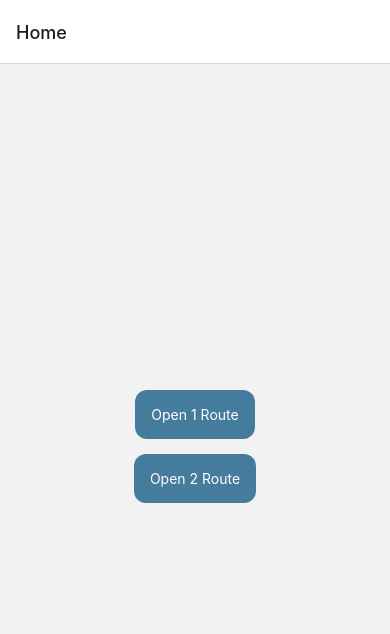
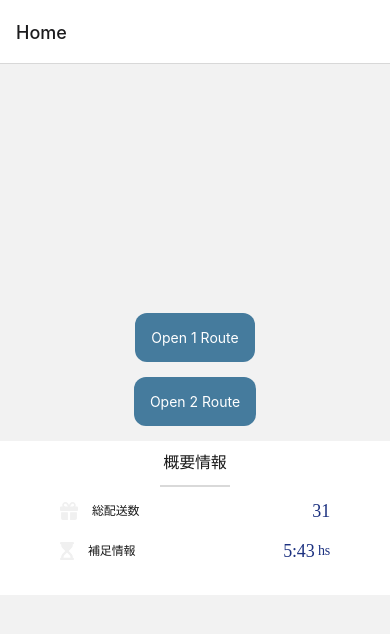
Before and after one commit to pipe2k27/React-Native-Maps-Demo, a React Native app: screen /Home in a window 390 px wide. Shown: the top 634 px of the page. Built offline with nearby package versions, Linux system fonts and the light colour scheme.

Commit message:
TA/10: Resume package component 2nd page

```diff
--- /dev/null
+++ b/src/assets/base/GiftIcon.tsx
@@ -0,0 +1,23 @@
+import * as React from "react";
+import Svg, { G, Path, Defs, ClipPath, Rect } from "react-native-svg";
+
+export const GiftIcon = () => (
+  <Svg
+    width={18}
+    height={18}
+    viewBox="0 0 18 18"
+    fill="none"
+  >
+    <G clipPath="url(#clip0_19_799)">
+      <Path
+        d="M6.69727 2.41875L7.9207 4.5H7.875H5.34375C4.5668 4.5 3.9375 3.8707 3.9375 3.09375C3.9375 2.3168 4.5668 1.6875 5.34375 1.6875H5.42109C5.94492 1.6875 6.43359 1.96523 6.69727 2.41875ZM2.25 3.09375C2.25 3.6 2.37305 4.07812 2.5875 4.5H1.125C0.502734 4.5 0 5.00273 0 5.625V7.875C0 8.49727 0.502734 9 1.125 9H16.875C17.4973 9 18 8.49727 18 7.875V5.625C18 5.00273 17.4973 4.5 16.875 4.5H15.4125C15.627 4.07812 15.75 3.6 15.75 3.09375C15.75 1.38516 14.3648 0 12.6562 0H12.5789C11.4574 0 10.4168 0.594141 9.84727 1.56094L9 3.00586L8.15273 1.56445C7.5832 0.594141 6.54258 0 5.42109 0H5.34375C3.63516 0 2.25 1.38516 2.25 3.09375ZM14.0625 3.09375C14.0625 3.8707 13.4332 4.5 12.6562 4.5H10.125H10.0793L11.3027 2.41875C11.5699 1.96523 12.0551 1.6875 12.5789 1.6875H12.6562C13.4332 1.6875 14.0625 2.3168 14.0625 3.09375ZM1.125 10.125V16.3125C1.125 17.2441 1.88086 18 2.8125 18H7.875V10.125H1.125ZM10.125 18H15.1875C16.1191 18 16.875 17.2441 16.875 16.3125V10.125H10.125V18Z"
+        fill="#F0F0F0"
+      />
+    </G>
+    <Defs>
+      <ClipPath id="clip0_19_799">
+        <Rect width={18} height={18} fill="white" />
+      </ClipPath>
+    </Defs>
+  </Svg>
+);
--- /dev/null
+++ b/src/assets/base/HourGlassIcon.tsx
@@ -0,0 +1,16 @@
+import * as React from "react";
+import Svg, { Path } from "react-native-svg";
+
+export const HourGlassIcon = () => (
+  <Svg
+    width={14}
+    height={18}
+    viewBox="0 0 14 18"
+    fill="none"
+  >
+    <Path
+      d="M1.16667 0C0.521354 0 0 0.502734 0 1.125C0 1.74727 0.521354 2.25 1.16667 2.25V2.63672C1.16667 4.12734 1.78281 5.5582 2.87656 6.61289L5.34844 9L2.87656 11.3871C1.78281 12.4418 1.16667 13.8727 1.16667 15.3633V15.75C0.521354 15.75 0 16.2527 0 16.875C0 17.4973 0.521354 18 1.16667 18H2.33333H11.6667H12.8333C13.4786 18 14 17.4973 14 16.875C14 16.2527 13.4786 15.75 12.8333 15.75V15.3633C12.8333 13.8727 12.2172 12.4418 11.1234 11.3871L8.65156 9L11.1271 6.61289C12.2208 5.5582 12.837 4.12734 12.837 2.63672V2.25C13.4823 2.25 14.0036 1.74727 14.0036 1.125C14.0036 0.502734 13.4823 0 12.837 0H11.6667H2.33333H1.16667ZM10.5 15.3633V15.75H3.5V15.3633C3.5 14.4668 3.86823 13.609 4.52448 12.9762L7 10.5926L9.47552 12.9797C10.1318 13.6125 10.5 14.4703 10.5 15.3668V15.3633Z"
+      fill="#F0F0F0"
+    />
+  </Svg>
+);
--- a/src/assets/index.ts
+++ b/src/assets/index.ts
@@ -1,3 +1,5 @@
 export * from './base/DipCoreLogo';
 export * from './base/NriBlueLogo';
 export * from './base/NriWhiteLogo';
+export * from './base/GiftIcon';
+export * from './base/HourGlassIcon';
--- /dev/null
+++ b/src/components/UI/ResumePackage/ResumePackage.component.tsx
@@ -0,0 +1,41 @@
+import React from 'react';
+import { View } from 'react-native';
+import { StyledText } from '../StyledText/StyledText.component';
+import { GiftIcon, HourGlassIcon } from '../../../assets';
+import { styles } from './ResumePackage.styles';
+
+export const ResumePackage = () => {
+  return (
+    <View style={styles.container}>
+      <StyledText subtitle style={{ margin: 13, lineHeight: 18 }} >概要情報</StyledText>
+      <View style={styles.underline}></View>
+
+      <View style={styles.resume}>
+        <View style={styles.row}>
+          <View style={styles.iconContainer}>
+            <GiftIcon />
+            <StyledText type4 style={{ marginLeft: 14, lineHeight: 18 }}>総配送数</StyledText>
+          </View>
+          <StyledText type1 style={{ fontSize: 18, color: '#1C3180', lineHeight: 20 }}>
+            31
+          </StyledText>
+        </View>
+        <View style={styles.row}>
+          <View style={styles.iconContainer}>
+            <HourGlassIcon />
+            <StyledText type4 style={{ marginLeft: 14, lineHeight: 18 }}>補足情報</StyledText>
+          </View>
+          <View style={styles.iconContainer}>
+            <StyledText type1 style={{ fontSize: 18, color: '#1C3180', lineHeight: 20 }}>
+              5:43
+            </StyledText>
+            <StyledText type2 style={{ fontSize: 14, color: '#1C3180', lineHeight: 18 }}>
+              {' hs'}
+            </StyledText>
+
+          </View>
+        </View>
+      </View>
+    </View>
+  );
+};
--- /dev/null
+++ b/src/components/UI/ResumePackage/ResumePackage.styles.ts
@@ -0,0 +1,30 @@
+import { StyleSheet } from 'react-native';
+import { theme } from '../../../theme';
+
+export const styles = StyleSheet.create({
+  container: {
+    width: '100%',
+    alignItems: 'center',
+    backgroundColor: theme.colors.white,
+  },
+  underline: {
+    borderWidth: 1,
+    borderColor: '#D9D9D9',
+    width: 70,
+    margin: 0,
+    padding: 0,
+  },
+  resume: {
+    width: 270,
+    paddingVertical: 14,
+  },
+  row: {
+    flexDirection: 'row',
+    justifyContent: 'space-between',
+    marginBottom: 20,
+  },
+  iconContainer: {
+    flexDirection: 'row',
+    alignItems: 'center',
+  },
+});
--- a/src/components/UI/StyledText/StyledText.component.tsx
+++ b/src/components/UI/StyledText/StyledText.component.tsx
@@ -8,7 +8,7 @@ interface Props extends TextProps {
   type3?: boolean;
   type4?: boolean;
   type5?: boolean;
-
+  subtitle?: boolean;
   children: string;
 }
 
@@ -18,7 +18,7 @@ export const StyledText: React.FC<Props> = ({
   type3,
   type4,
   type5,
-
+  subtitle,
   children,
   style = {},
   ...props
@@ -29,6 +29,7 @@ export const StyledText: React.FC<Props> = ({
     type2 && styles.type2,
     type3 && styles.type3,
     type4 && styles.type4,
+    subtitle && styles.subtitle,
     style,
   ];
 
--- a/src/components/UI/StyledText/StyledText.styles.ts
+++ b/src/components/UI/StyledText/StyledText.styles.ts
@@ -27,4 +27,8 @@ export const styles = StyleSheet.create({
     fontFamily: theme.fontFamily.primary,
     fontSize: theme.fontSize.type5,
   },
+  subtitle: {
+    fontFamily: theme.fontFamily.primaryBold,
+    fontSize: theme.fontSize.type3,
+  },
 });
--- a/src/components/index.ts
+++ b/src/components/index.ts
@@ -1 +1,2 @@
 export * from './UI/StyledText/StyledText.component';
+export * from './UI/ResumePackage/ResumePackage.component';
--- a/src/pages/Home/Home.page.tsx
+++ b/src/pages/Home/Home.page.tsx
@@ -3,6 +3,7 @@ import { View, Text, TouchableOpacity, StyleSheet, Linking } from 'react-native'
 import packeges from '../../components/packages.json';
 
 import { theme } from '../../theme';
+import { ResumePackage } from '../../components';
 
 const Home = () => {
   const [allDestinations, setAllDestinations] = useState<any>([]);
@@ -44,6 +45,7 @@ const Home = () => {
           <Text style={styles.text}>Open {index + 1} Route</Text>
         </TouchableOpacity>
       ))}
+    <ResumePackage />
     </View>
   );
 };
```
